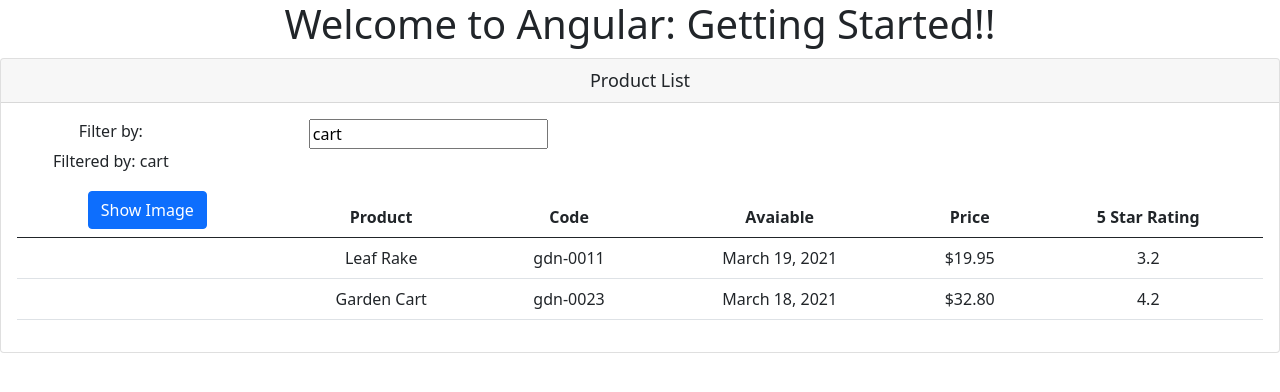
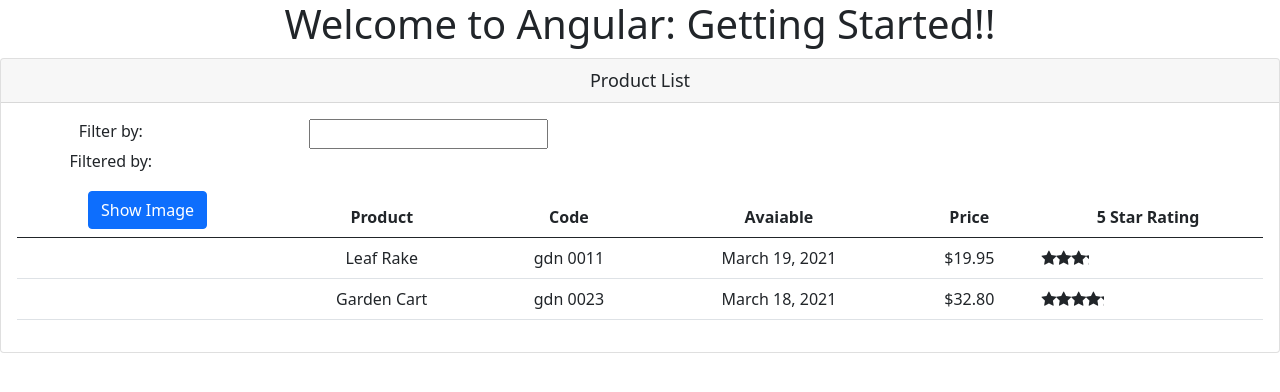
Before and after one commit to khoiphanngoc89/angular-getting-started, an Angular app: page / in a window 1280 px wide. Shown: the top 392 px of the page. Built offline with nearby package versions, Linux system fonts and the light colour scheme.

Commit message:
feat: + update star.component.html + add pipe + models

```diff
--- a/src/app/products/product-list.component.html
+++ b/src/app/products/product-list.component.html
@@ -18,7 +18,7 @@
             </div>
         </div>
         <div class="table-responsive">
-            <table class="table" *ngIf="products.length">
+            <table class="table" *ngIf="filteredProducts.length">
                 <thead>
                     <tr>
                         <th>
@@ -34,17 +34,18 @@
                     </tr>
                 </thead>
                 <tbody>
-                    <tr *ngFor="let product of products">
+                    <tr *ngFor="let product of filteredProducts">
                         <td><img *ngIf="isShowImage"
                             [src]='product.imageUrl'
                             [title]='product.productName'
                             [style.width.px]='imageWidth'
                             [style.margin.px]='imageMargin'/></td>
                     <td>{{product.productName}}</td>
-                    <td>{{product.productCode | lowercase}}</td>
+                    <td>{{product.productCode | lowercase | convertToSpace:'-' }}</td>
                     <td>{{product.releaseDate}}</td>
                     <td>{{product.price | currency: 'USD':'symbol':'1.2-2'}}</td>
-                    <td>{{product.starRating}}</td>
+                    <td><pm-star [rating]="product.starRating"
+                        (ratingClicked)="onRatingClicked($event)"></pm-star></td>
                     </tr>
                 </tbody>
             </table>
--- a/src/app/products/product-list.component.ts
+++ b/src/app/products/product-list.component.ts
@@ -1,9 +1,10 @@
 import { Component, OnInit } from "@angular/core";
-import { IProduct } from '../models/product';
+import { IProduct } from './product';
+import { ProductService } from "./product.service";
 
 @Component({
     selector: 'pm-products',
-    templateUrl: './product-list.component.html'
+    templateUrl: './product-list.component.html',
 })
 
 export class ProductListComponent implements OnInit {
@@ -11,31 +12,37 @@ export class ProductListComponent implements OnInit {
     imageWidth: number = 100;
     imageMargin: number = 2;
     isShowImage: boolean = false;
-    listFilter: string = 'cart';
-    products: IProduct[] = [
-        {
-            "productId": 1,
-            "productName": "Leaf Rake",
-            "productCode": "GDN-0011",
-            "releaseDate": "March 19, 2021",
-            "description": "Leaf rake with 48-inch wooden handle.",
-            "price": 19.95,
-            "starRating": 3.2,
-            "imageUrl": "assets/images/leaf_rake.png"
-        },
-        {
-            "productId": 2,
-            "productName": "Garden Cart",
-            "productCode": "GDN-0023",
-            "releaseDate": "March 18, 2021",
-            "description": "15 gallon capacity rolling garden cart",
-            "price": 32.8,
-            "starRating": 4.2,
-            "imageUrl": "assets/images/garden_cart.png"
-        }
-    ]
+
+    constructor(private productService: ProductService) {
+
+    }
+
+    private _listFilter: string = '';
+    get listFilter(): string {
+        return this._listFilter;
+    }
+    set listFilter(value: string) {
+        this._listFilter = value;
+        this.filteredProducts = this.performFilter(this.listFilter);
+    }
+
+    performFilter(filteredBy: string) : IProduct[] {
+        if(!filteredBy) return this.products;
+        const filtered = filteredBy.toLocaleLowerCase();
+        return this.products.filter((product: IProduct) =>
+            product.productName.toLocaleLowerCase().includes(filtered));
+    }
+
+    filteredProducts: IProduct[] = [];
+    products: IProduct[] = [];
 
     ngOnInit() {
+        this.products = this.productService.getProducts();
+        this.filteredProducts = this.products.filter(n => n);
+    }
+
+    onRatingClicked(value: string): void {
+        this.pageTitle = 'Product List: ' + value;
 
     }
 }
--- /dev/null
+++ b/src/app/products/product.service.ts
@@ -0,0 +1,33 @@
+import { Injectable } from '@angular/core';
+import { IProduct } from './product';
+
+@Injectable({
+    providedIn: 'root'
+})
+export class ProductService {
+
+    getProducts(): IProduct[] {
+        return [
+            {
+                "productId": 1,
+                "productName": "Leaf Rake",
+                "productCode": "GDN-0011",
+                "releaseDate": "March 19, 2021",
+                "description": "Leaf rake with 48-inch wooden handle.",
+                "price": 19.95,
+                "starRating": 3.2,
+                "imageUrl": "assets/images/leaf_rake.png"
+            },
+            {
+                "productId": 2,
+                "productName": "Garden Cart",
+                "productCode": "GDN-0023",
+                "releaseDate": "March 18, 2021",
+                "description": "15 gallon capacity rolling garden cart",
+                "price": 32.8,
+                "starRating": 4.2,
+                "imageUrl": "assets/images/garden_cart.png"
+            }
+        ]
+    }
+}
--- /dev/null
+++ b/src/app/shared/convert-to-spaces.pipe.ts
@@ -0,0 +1,9 @@
+import { Pipe, PipeTransform } from '@angular/core'
+@Pipe({
+    name: 'convertToSpace'
+})
+export class ConvertToSpacePipe implements PipeTransform {
+    transform(value: string, character: string): string {
+        return value.replace(character, ' ');
+    }
+}
--- a/src/app/shared/star.component.html
+++ b/src/app/shared/star.component.html
@@ -1,6 +1,7 @@
 <div class="crop"
      [style.width.px]="cropWidth"
-     [title]="rating">
+     [title]="rating"
+     (click)="onClick()">
   <div style="width: 75px">
     <span class="fa fa-star"></span>
     <span class="fa fa-star"></span>
--- /dev/null
+++ b/src/app/shared/star.component.ts
@@ -0,0 +1,24 @@
+import { Component, Input, OnChanges, EventEmitter, Output } from "@angular/core";
+
+
+@Component({
+    selector: 'pm-star',
+    templateUrl: './star.component.html',
+    styleUrls: ['./star.component.css']
+})
+
+export class StarComponent implements OnChanges {
+    @Input() rating: number = 4;
+    cropWidth: number = 75;
+    @Output() ratingClicked: EventEmitter<string> =
+        new EventEmitter<string>();
+
+    onClick() {
+        this.ratingClicked.emit(`The rating ${this.rating} was click`);
+    }
+
+    ngOnChanges() {
+        this.cropWidth = this.rating * 75/5;
+    }
+
+}
```
Also changed, not shown: src/app/app.module.ts (+8 -2 lines), src/app/products/product.ts (renamed from src/app/models/product.ts).
